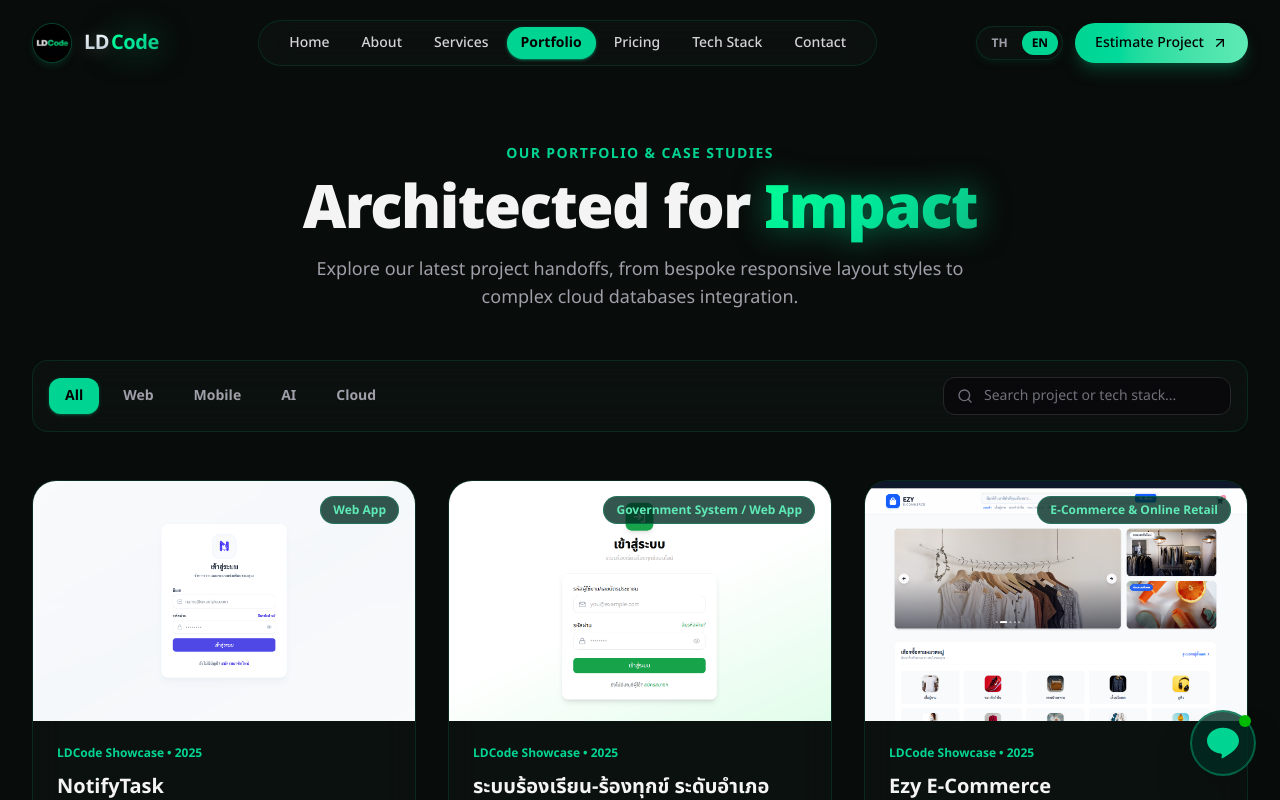
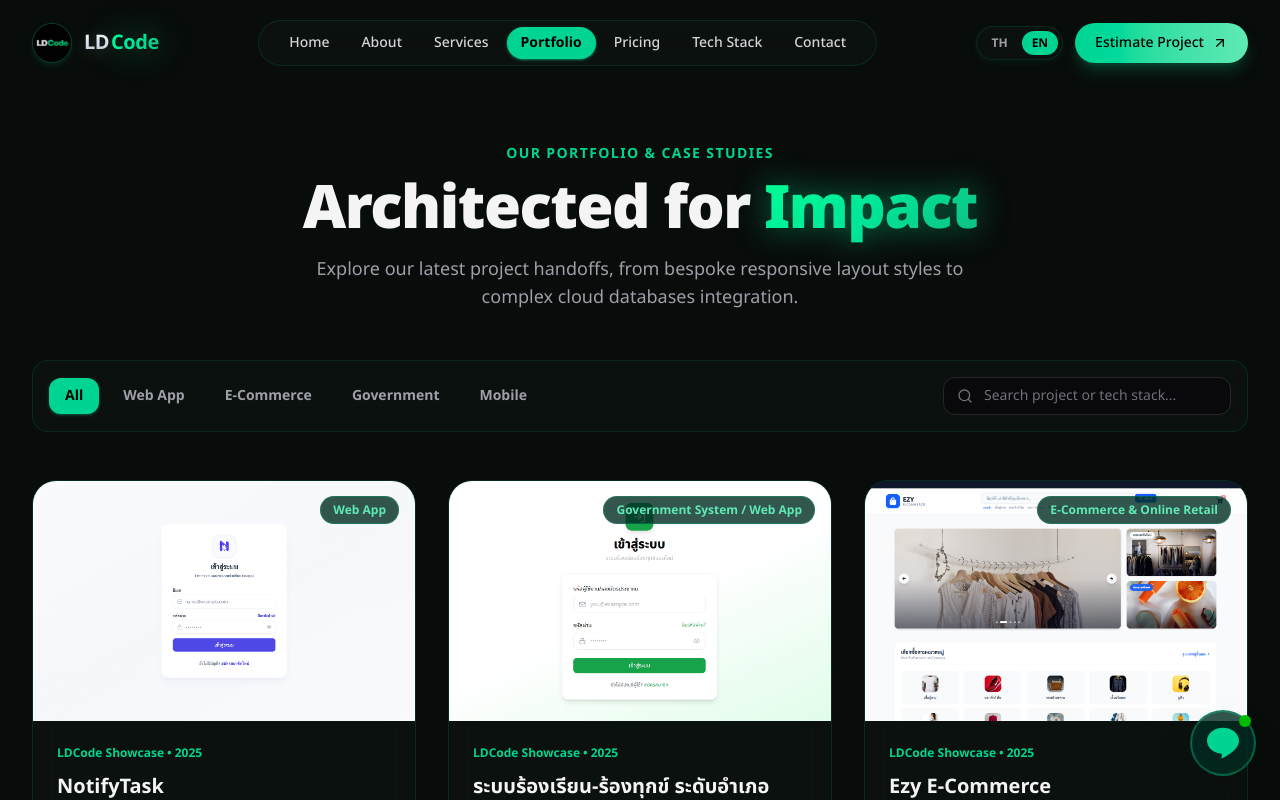
Before and after one commit to LazyDevCode-888/ldcode-website, a Next.js app: page /portfolio in a window 1280 px wide. Shown: the top 800 px of the page. Built offline with nearby package versions, Linux system fonts and the light colour scheme.

Commit message:
feat: add interactive project portfolio page with filtering and search functionality

```diff
--- a/app/portfolio/page.tsx
+++ b/app/portfolio/page.tsx
@@ -14,21 +14,21 @@
   const [searchQuery, setSearchQuery] = useState('')
 
   const categories = [
-    { id: 'All', label: t('ทั้งหมด', 'All') },
-    { id: 'Web', label: t('เว็บแอป', 'Web') },
-    { id: 'Mobile', label: t('มือถือ', 'Mobile') },
-    { id: 'AI', label: 'AI' },
-    { id: 'Cloud', label: 'Cloud' },
+    { id: 'All',        label: t('ทั้งหมด', 'All') },
+    { id: 'Web',        label: t('เว็บแอปพลิเคชัน', 'Web App') },
+    { id: 'Ecommerce',  label: t('อีคอมเมิร์ซ', 'E-Commerce') },
+    { id: 'Government', label: t('ระบบราชการ', 'Government') },
+    { id: 'Mobile',     label: t('มือถือ', 'Mobile') },
   ]
 
   const filteredProjects = projectsData.filter((project) => {
     const categoryEn = project.category.en
     const matchesCategory =
       selectedCategory === 'All' ||
-      (selectedCategory === 'Web' && categoryEn.includes('Web')) ||
-      (selectedCategory === 'Mobile' && categoryEn.includes('Mobile')) ||
-      (selectedCategory === 'AI' && categoryEn.includes('AI')) ||
-      (selectedCategory === 'Cloud' && categoryEn.includes('Cloud'))
+      (selectedCategory === 'Web'        && categoryEn.includes('Web')) ||
+      (selectedCategory === 'Ecommerce'  && categoryEn.includes('E-Commerce')) ||
+      (selectedCategory === 'Government' && categoryEn.includes('Government')) ||
+      (selectedCategory === 'Mobile'     && categoryEn.includes('Mobile'))
 
     const title = project.title.toLowerCase()
     const summary = t(project.summary).toLowerCase()
```
